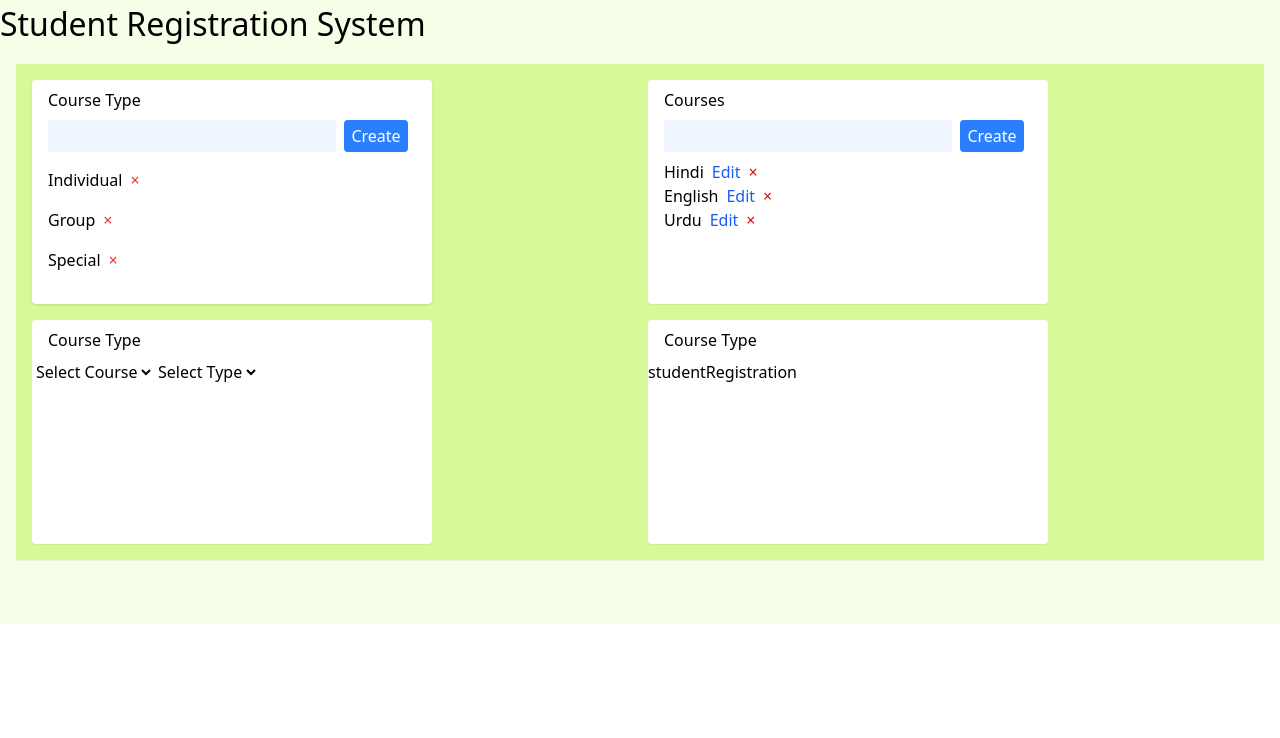
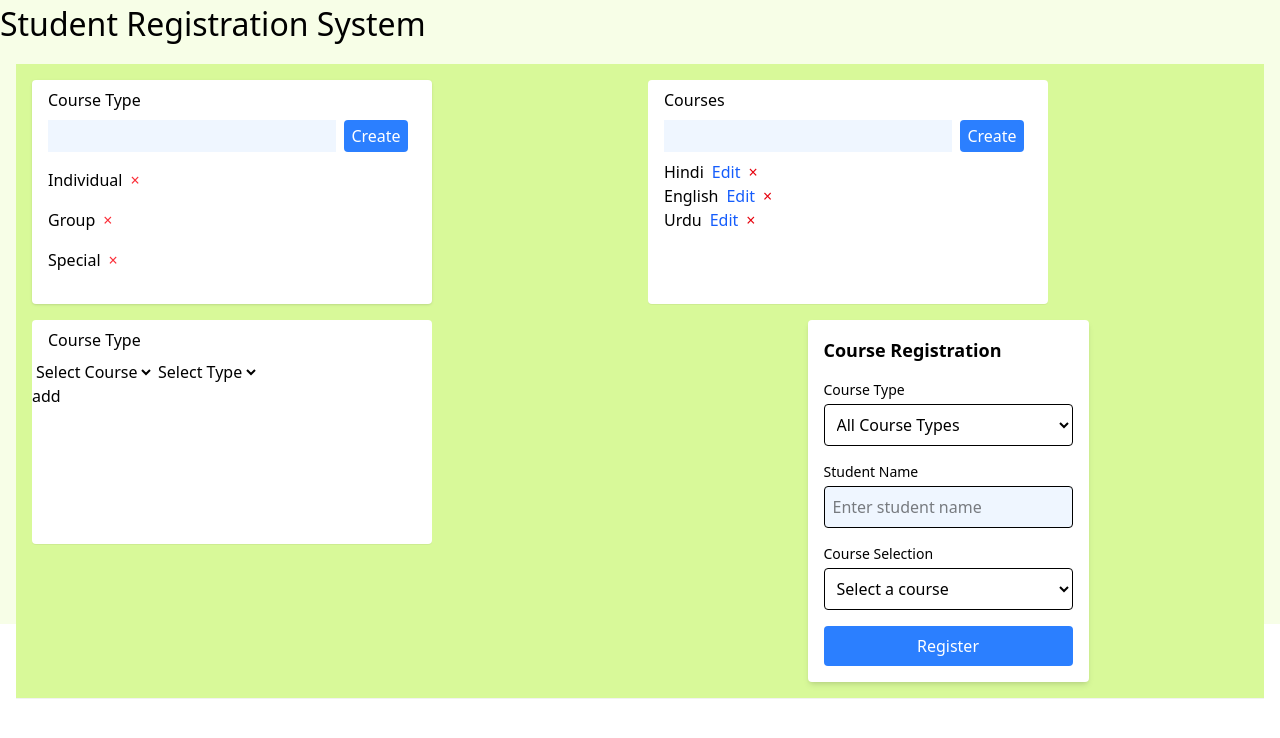
Before and after one commit to Kar9ti8k/StudentRegistration, a React (Vite) app: page / in a window 1280 px wide. Shown: the top 738 px of the page. Built offline with nearby package versions, Linux system fonts and the light colour scheme.

Commit message:
done by StudentRegistration page

```diff
--- a/src/components/coureseType.jsx
+++ b/src/components/coureseType.jsx
@@ -39,7 +39,7 @@ const CourseType = () => {
           <li key={index} className='flex items-center gap-2 m-4'>
             {type}{' '}
             <button className='text-red-500' onClick={() => deleteType(index)}>
-              ×
+              &times;
             </button>
           </li>
         ))}
--- a/src/components/courseOfferingManager.jsx
+++ b/src/components/courseOfferingManager.jsx
@@ -14,12 +14,33 @@ const CourseOfferingManager = () => {
   const [selectedType, setSelectedType] = useState('')
   console.log(courseTypes)
 
+  const addOffreing = () => {
+    if (selectedType && selectedCourse) {
+      const newOffering = {
+        id: new Date(),
+        course: selectedCourse,
+        type: selectedType,
+      }
+      setOfferings([...offerings, newOffering])
+      setSelectedCourse('')
+
+      setSelectedType('')
+    }
+  }
+
+  const deleteOfferings = (data) => {
+    setOfferings(offerings.filter((o) => o.id !== data.id))
+  }
+
   return (
     <>
       <div className='h-[14rem] bg-white w-[25rem] flex flex-col items-start rounded-sm shadow-2xs'>
         <h1 className='m-2 pl-2'>Course Type</h1>
-        <div>
-          <select>
+        <div className='gap-4'>
+          <select
+            value={selectedCourse}
+            onChange={(e) => setSelectedCourse(e.target.value)}
+          >
             <option value=''>Select Course</option>
             {courses.map((course, index) => (
               <option key={index} value={course}>
@@ -27,7 +48,10 @@ const CourseOfferingManager = () => {
               </option>
             ))}
           </select>
-          <select>
+          <select
+            value={selectedType}
+            onChange={(e) => setSelectedType(e.target.value)}
+          >
             <option value=''>Select Type</option>
             {courseTypes.map((type, index) => (
               <option key={index} value={type}>
@@ -36,6 +60,20 @@ const CourseOfferingManager = () => {
             ))}
           </select>
         </div>
+        <button onClick={addOffreing}>add</button>
+        <ul className='mt-2'>
+          {offerings.map((o) => (
+            <li key={o.id} className='flex justify-between mt-1'>
+              <span>{`${o.type} - ${o.course}`}</span>
+              <button
+                className='bg-red-500 text-white px-2 py-1'
+                onClick={() => deleteOfferings(o)}
+              >
+                Delete
+              </button>
+            </li>
+          ))}
+        </ul>
       </div>
     </>
   )
--- a/src/components/studentRegistration.jsx
+++ b/src/components/studentRegistration.jsx
@@ -1,12 +1,138 @@
-import React from 'react'
+import React, { useState } from 'react'
+import { useAppContext } from '../context/AppContext'
 
 const StudentRegistration = () => {
+  const { offerings, registrations, setRegistrations, courseTypes } =
+    useAppContext()
+  const [studentName, setStudentName] = useState('')
+  const [selectedOfferingId, setSelectedOfferingId] = useState('')
+  const [filterType, setFilterType] = useState('')
+  const [error, setError] = useState('')
+
+  const filteredOfferings = filterType
+    ? offerings.filter((o) => o.type === filterType)
+    : offerings
+
+  const handleRegister = (e) => {
+    e.preventDefault()
+
+    if (!studentName.trim()) {
+      setError('Please enter a valid student name')
+      return
+    }
+
+    if (!selectedOfferingId) {
+      setError('Please select a course')
+      return
+    }
+
+    const offering = offerings.find((o) => o.id === Number(selectedOfferingId))
+
+    if (!offering) {
+      setError('Selected course not found')
+      return
+    }
+
+    const registration = {
+      id: Date.now(),
+      name: studentName.trim(),
+      offering,
+    }
+
+    setRegistrations([...registrations, registration])
+    setStudentName('')
+    setSelectedOfferingId('')
+    setError('')
+  }
+
   return (
-    <>
-      <div className='h-[14rem] bg-white w-[25rem] flex flex-col items-start rounded-sm shadow-2xs'>
-        <h1 className='m-2 pl-2'>Course Type</h1>studentRegistration
-      </div>
-    </>
+    <div className='max-w-md mx-auto bg-white p-4 rounded-sm shadow-md'>
+      <form onSubmit={handleRegister} className='space-y-4'>
+        <h1 className='text-lg font-semibold'>Course Registration</h1>
+
+        {error && (
+          <div className='text-red-500 text-sm' role='alert'>
+            {error}
+          </div>
+        )}
+
+        <div>
+          <label htmlFor='courseType' className='block text-sm font-medium'>
+            Course Type
+          </label>
+          <select
+            id='courseType'
+            className='w-full border p-2 rounded mt-1'
+            value={filterType}
+            onChange={(e) => setFilterType(e.target.value)}
+            aria-label='Filter by course type'
+          >
+            <option value=''>All Course Types</option>
+            {courseTypes.map((type) => (
+              <option key={type} value={type}>
+                {type}
+              </option>
+            ))}
+          </select>
+        </div>
+
+        <div>
+          <label htmlFor='studentName' className='block text-sm font-medium'>
+            Student Name
+          </label>
+          <input
+            id='studentName'
+            className='w-full border p-2 rounded mt-1 bg-blue-50'
+            value={studentName}
+            onChange={(e) => setStudentName(e.target.value)}
+            placeholder='Enter student name'
+            aria-required='true'
+          />
+        </div>
+
+        <div>
+          <label htmlFor='courseSelect' className='block text-sm font-medium'>
+            Course Selection
+          </label>
+          <select
+            id='courseSelect'
+            className='w-full border p-2 rounded mt-1'
+            value={selectedOfferingId}
+            onChange={(e) => setSelectedOfferingId(e.target.value)}
+            aria-label='Select a course'
+            aria-required='true'
+          >
+            <option value=''>Select a course</option>
+            {filteredOfferings.map((o) => (
+              <option key={o.id} value={o.id}>
+                {`${o.type} - ${o.course}`}
+              </option>
+            ))}
+          </select>
+        </div>
+
+        <button
+          type='submit'
+          className='w-full bg-blue-500 text-white px-4 py-2 rounded hover:bg-blue-600 transition-colors'
+          disabled={!studentName || !selectedOfferingId}
+        >
+          Register
+        </button>
+      </form>
+
+      {registrations.length > 0 && (
+        <div className='mt-6'>
+          <h2 className='text-md font-semibold'>Registered Students</h2>
+          <ul className='mt-2 max-h-60 overflow-y-auto'>
+            {registrations.map((r) => (
+              <li key={r.id} className='py-1'>
+                {r.name} - {r.offering.type} - {r.offering.course}
+              </li>
+            ))}
+          </ul>
+        </div>
+      )}
+    </div>
   )
 }
 
```
